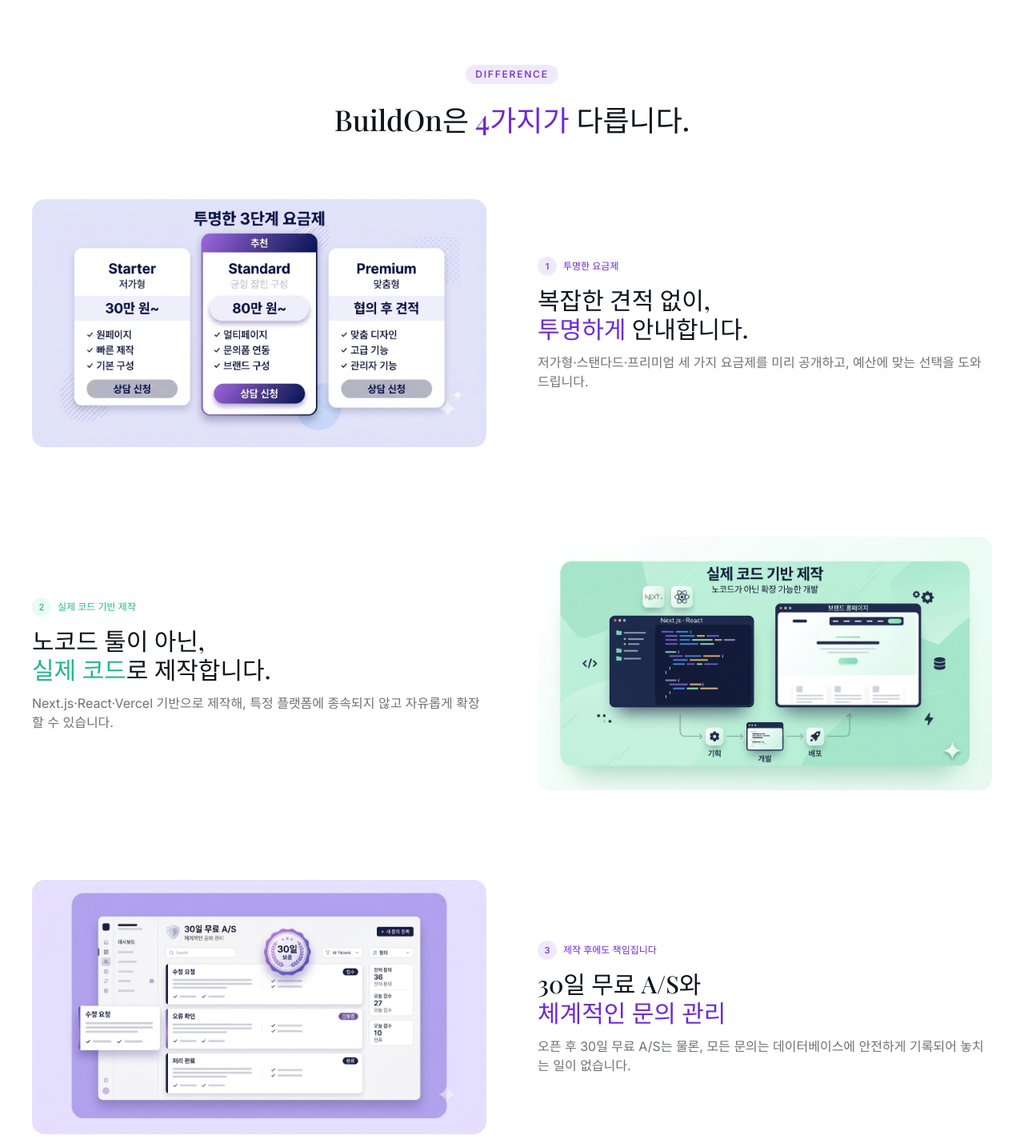
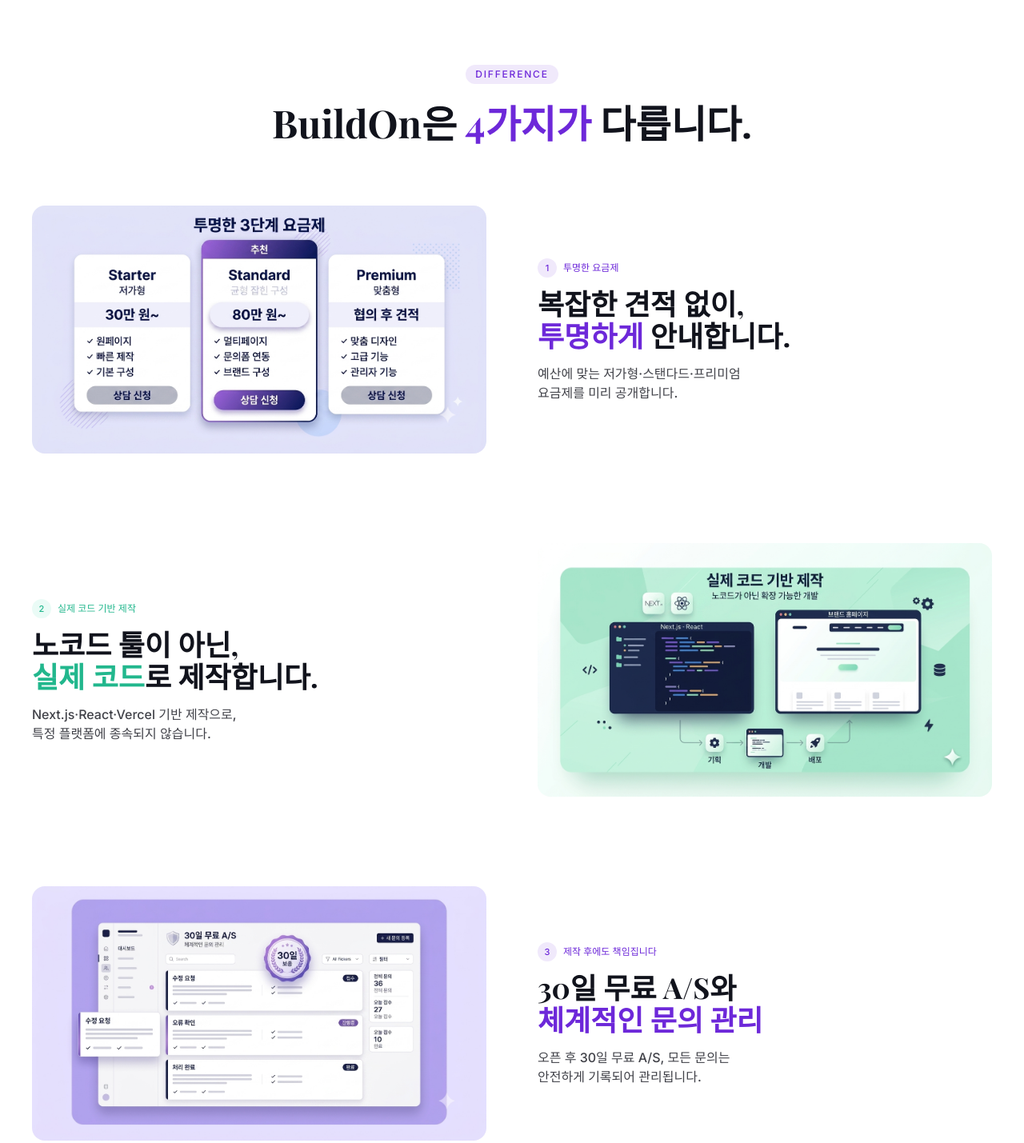
Before and after one commit to tockddn5-max/BuilDOn, a website: page index.html in a window 1280 px wide. Shown: the part 4200-5629 px from the top of the page at 80% size. Drawn offline with nearby package versions, Linux system fonts and the light colour scheme; a web font is replaced by a local one.

Commit message:
Strengthen Difference section typography: bigger/bolder headings, concise two-line darker body text

```diff
--- a/index.html
+++ b/index.html
@@ -522,7 +522,7 @@
     <div class="max-w-7xl mx-auto px-6 lg:px-10">
       <div class="text-center mb-20">
         <p class="inline-block bg-violet/10 text-violet text-xs tracking-[0.15em] uppercase font-medium px-3 py-1 rounded-full mb-6">Difference</p>
-        <h2 class="font-display text-3xl sm:text-4xl">BuildOn은 <span class="text-violet">4가지가</span> 다릅니다.</h2>
+        <h2 class="font-display font-extrabold text-4xl sm:text-5xl">BuildOn은 <span class="text-violet">4가지가</span> 다릅니다.</h2>
       </div>
 
       <div class="space-y-20 sm:space-y-28">
@@ -532,16 +532,16 @@
           </div>
           <div class="order-1 lg:order-2">
             <p class="inline-flex items-center gap-2 text-xs text-violet font-medium mb-3"><span class="w-6 h-6 rounded-full bg-violet/10 flex items-center justify-center text-[11px]">1</span>투명한 요금제</p>
-            <h3 class="font-display text-2xl sm:text-3xl mb-3">복잡한 견적 없이,<br><span class="text-violet">투명하게</span> 안내합니다.</h3>
-            <p class="text-ink/60 text-sm sm:text-base leading-relaxed">저가형·스탠다드·프리미엄 세 가지 요금제를 미리 공개하고, 예산에 맞는 선택을 도와드립니다.</p>
+            <h3 class="font-display font-extrabold text-3xl sm:text-4xl mb-4">복잡한 견적 없이,<br><span class="text-violet">투명하게</span> 안내합니다.</h3>
+            <p class="text-ink/80 font-medium text-sm sm:text-base leading-relaxed max-w-md">예산에 맞는 저가형·스탠다드·프리미엄<br>요금제를 미리 공개합니다.</p>
           </div>
         </div>
 
         <div class="grid grid-cols-1 lg:grid-cols-2 gap-10 lg:gap-16 items-center">
           <div>
             <p class="inline-flex items-center gap-2 text-xs text-mint-dark font-medium mb-3"><span class="w-6 h-6 rounded-full bg-mint/10 flex items-center justify-center text-[11px]">2</span>실제 코드 기반 제작</p>
-            <h3 class="font-display text-2xl sm:text-3xl mb-3">노코드 툴이 아닌,<br><span class="text-mint-dark">실제 코드</span>로 제작합니다.</h3>
-            <p class="text-ink/60 text-sm sm:text-base leading-relaxed">Next.js·React·Vercel 기반으로 제작해, 특정 플랫폼에 종속되지 않고 자유롭게 확장할 수 있습니다.</p>
+            <h3 class="font-display font-extrabold text-3xl sm:text-4xl mb-4">노코드 툴이 아닌,<br><span class="text-mint-dark">실제 코드</span>로 제작합니다.</h3>
+            <p class="text-ink/80 font-medium text-sm sm:text-base leading-relaxed max-w-md">Next.js·React·Vercel 기반 제작으로,<br>특정 플랫폼에 종속되지 않습니다.</p>
           </div>
           <div class="rounded-2xl aspect-[1375/768] overflow-hidden">
             <img src="Difference/2.png" alt="Next.js·React 기반 실제 코드 제작 과정" class="w-full h-full object-cover">
@@ -554,16 +554,16 @@
           </div>
           <div class="order-1 lg:order-2">
             <p class="inline-flex items-center gap-2 text-xs text-violet font-medium mb-3"><span class="w-6 h-6 rounded-full bg-violet/10 flex items-center justify-center text-[11px]">3</span>제작 후에도 책임집니다</p>
-            <h3 class="font-display text-2xl sm:text-3xl mb-3">30일 무료 A/S와<br><span class="text-violet">체계적인 문의 관리</span></h3>
-            <p class="text-ink/60 text-sm sm:text-base leading-relaxed">오픈 후 30일 무료 A/S는 물론, 모든 문의는 데이터베이스에 안전하게 기록되어 놓치는 일이 없습니다.</p>
+            <h3 class="font-display font-extrabold text-3xl sm:text-4xl mb-4">30일 무료 A/S와<br><span class="text-violet">체계적인 문의 관리</span></h3>
+            <p class="text-ink/80 font-medium text-sm sm:text-base leading-relaxed max-w-md">오픈 후 30일 무료 A/S, 모든 문의는<br>안전하게 기록되어 관리됩니다.</p>
           </div>
         </div>
 
         <div class="grid grid-cols-1 lg:grid-cols-2 gap-10 lg:gap-16 items-center">
           <div>
             <p class="inline-flex items-center gap-2 text-xs text-mint-dark font-medium mb-3"><span class="w-6 h-6 rounded-full bg-mint/10 flex items-center justify-center text-[11px]">4</span>대표와 직접 소통</p>
-            <h3 class="font-display text-2xl sm:text-3xl mb-3">중간 담당자 없이,<br><span class="text-mint-dark">대표와 직접</span> 소통합니다.</h3>
-            <p class="text-ink/60 text-sm sm:text-base leading-relaxed">기획부터 제작, 완성까지 모든 과정을 대표가 직접 챙겨 빠르고 정확한 소통이 가능합니다.</p>
+            <h3 class="font-display font-extrabold text-3xl sm:text-4xl mb-4">중간 담당자 없이,<br><span class="text-mint-dark">대표와 직접</span> 소통합니다.</h3>
+            <p class="text-ink/80 font-medium text-sm sm:text-base leading-relaxed max-w-md">기획부터 완성까지, 대표가 직접 챙겨<br>빠르고 정확하게 소통합니다.</p>
           </div>
           <div class="rounded-2xl aspect-[1407/768] overflow-hidden">
             <img src="Difference/4.png" alt="대표와 1:1로 직접 소통하는 프로세스" class="w-full h-full object-cover">
```
